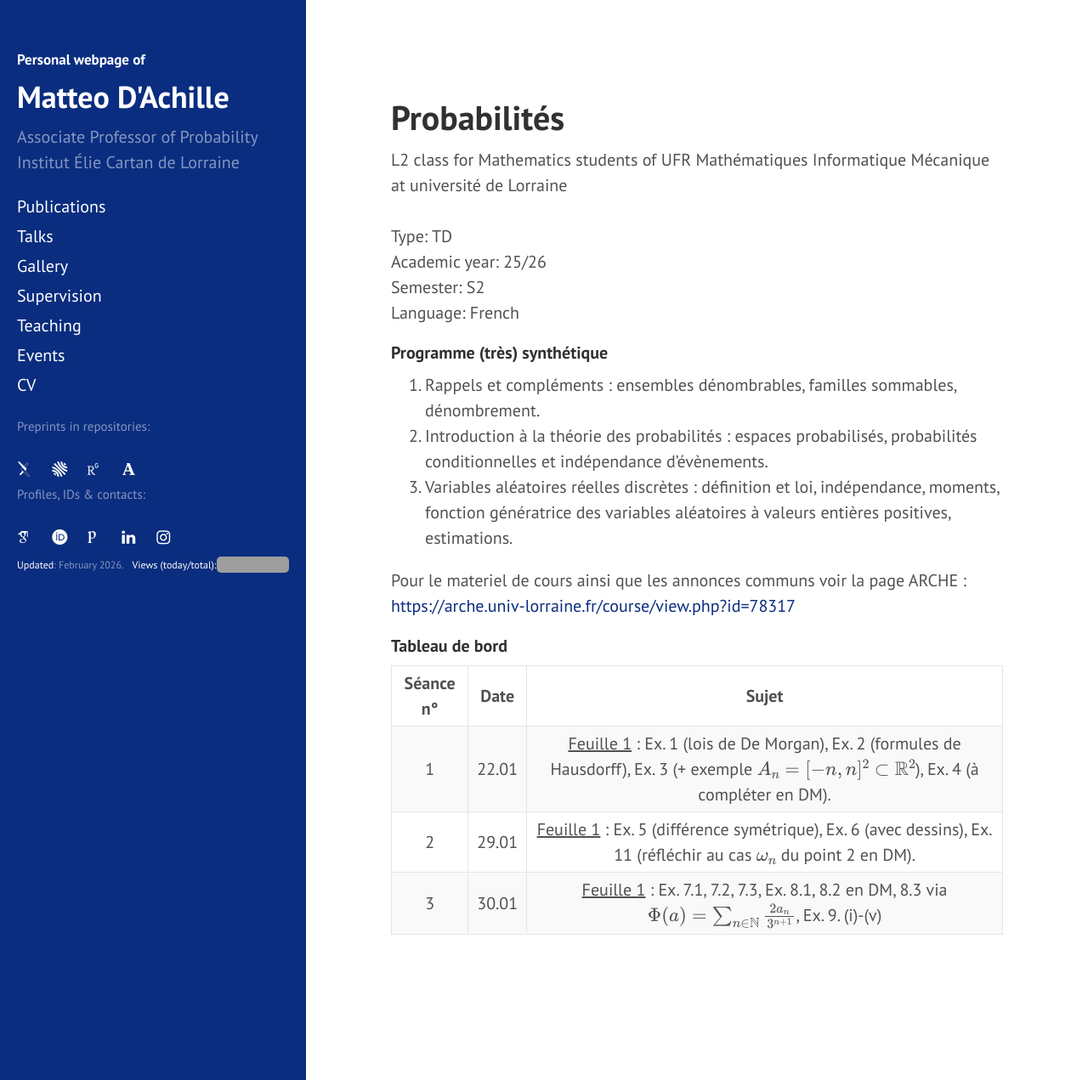
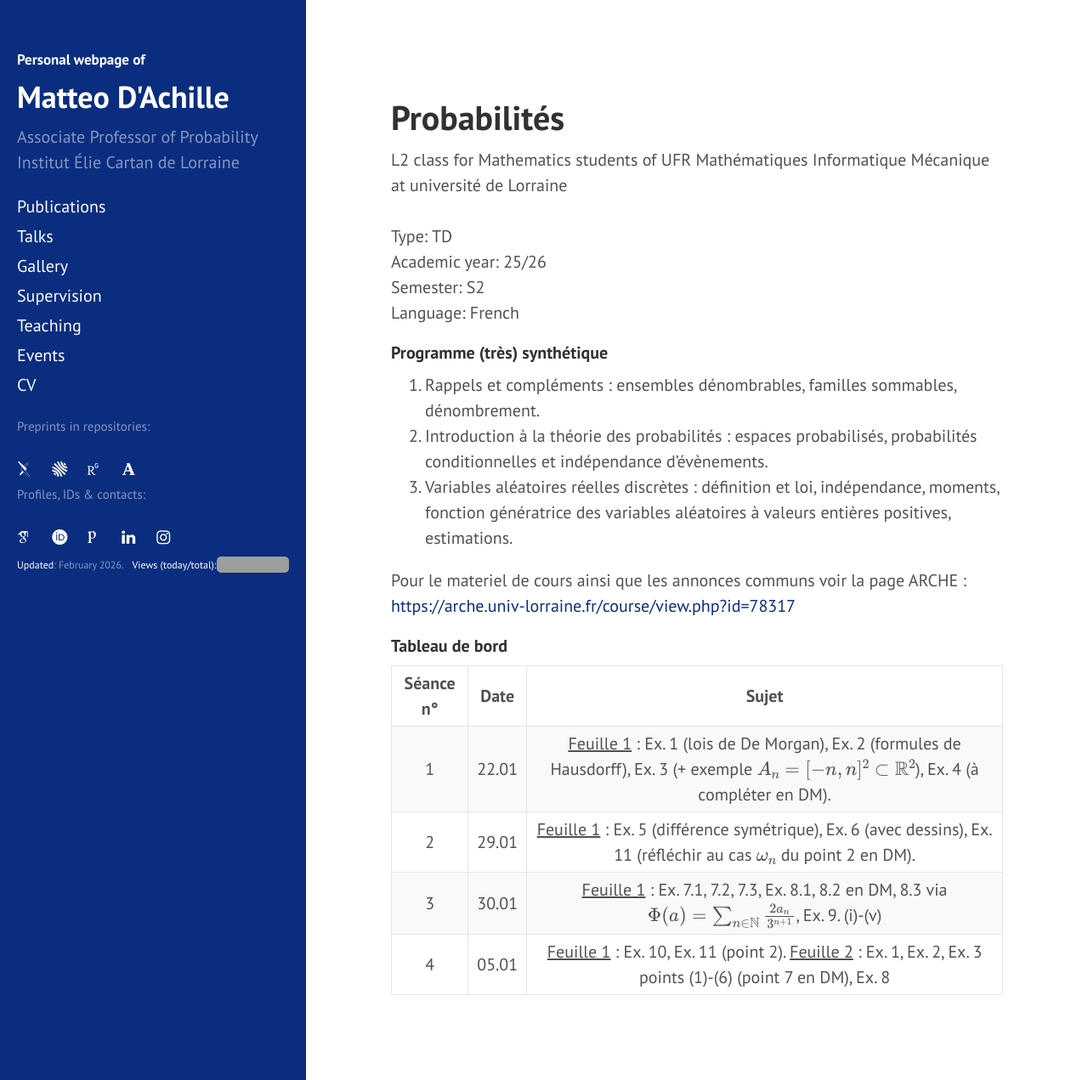
Before and after one commit to matteodachille/matteodachille.github.io, a Jekyll site: the page built from _courses/Proba2026.md, in a window 1280 px wide and 1271 px high. Shown: the whole window at 85% size. Built offline with Jekyll 4.4.1, drawn with Linux system fonts in a browser that asks for light colours; nearby versions of some CDN libraries; some web fonts are replaced; grey boxes are pictures that could not be loaded.

Commit message:
Updated Probability class

```diff
--- a/_courses/Proba2026.md
+++ b/_courses/Proba2026.md
@@ -33,3 +33,4 @@ Pour le materiel de cours ainsi que les annonces communs voir la page ARCHE : [h
 | 1 | 22.01 | <u>Feuille 1</u> : Ex. 1 (lois de De Morgan), Ex. 2 (formules de Hausdorff), Ex. 3 (+ exemple \\(A_n = [-n,n]^2 \subset \mathbb{R}^2 \\)), Ex. 4  (à compléter en DM).  |
 | 2 | 29.01 | <u>Feuille 1</u> : Ex. 5 (différence symétrique), Ex. 6 (avec dessins), Ex. 11 (réfléchir au cas \\(\omega_n \\) du point 2 en DM).  |
 | 3 | 30.01 | <u>Feuille 1</u> : Ex. 7.1, 7.2, 7.3, Ex. 8.1, 8.2 en DM, 8.3 via \\(\Phi(a)=\sum_{n \in \mathbb{N}}\frac{2 a_n}{3^{n+1}} \\), Ex. 9. (i)-(v) |
+| 4 | 05.01 | <u>Feuille 1</u> : Ex. 10, Ex. 11 (point 2). <u>Feuille 2</u> : Ex. 1, Ex. 2, Ex. 3 points (1)-(6) (point 7 en DM), Ex. 8 |
```
